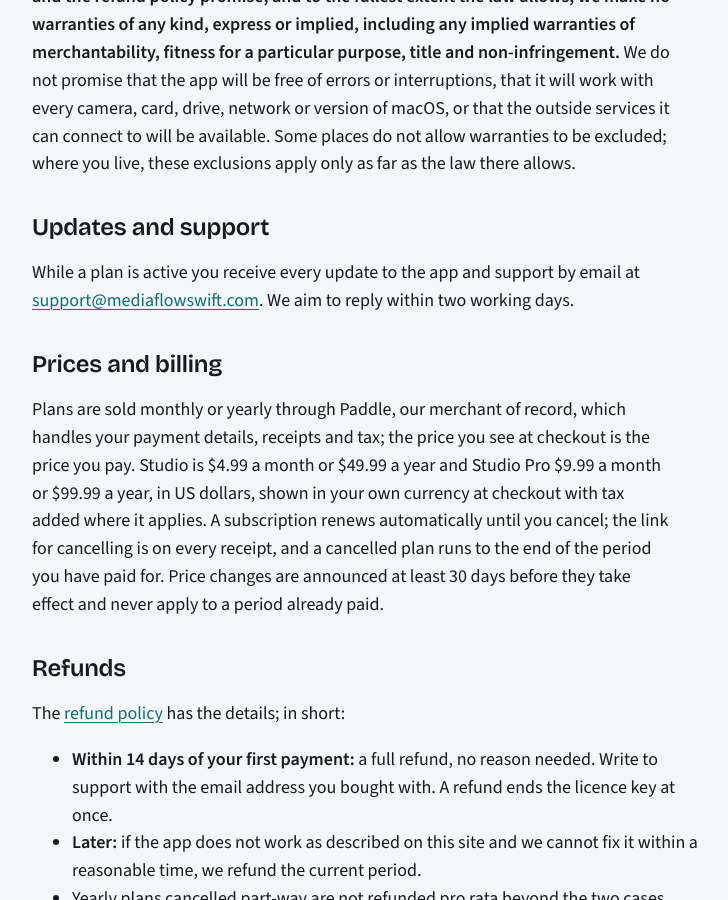
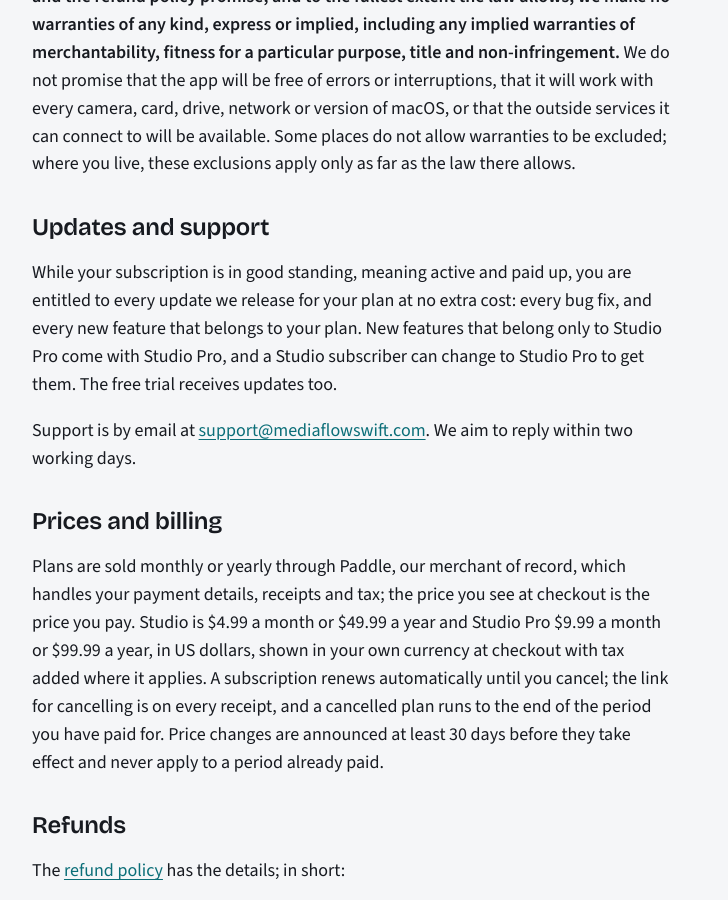
Before and after one commit to mwmike/mediaflowswift.com, a Jekyll site: the page terms.html, which Jekyll copies as it is, in a window 1280 px wide and 900 px high, scrolled down 1340 px. Shown: the whole window, without its empty margins (80-808 px from the left). Built offline with Jekyll 4.4.1, drawn with Linux system fonts in a browser that asks for light colours.

Commit message:
Terms: a subscription in good standing gets every bug fix and every new feature in its plan
Co-Authored-By: Claude Opus 5.5 <noreply@anthropic.com>

```diff
--- a/terms.html
+++ b/terms.html
@@ -49,7 +49,8 @@
   <p><strong>MediaFlowSwift is provided &ldquo;as is&rdquo; and &ldquo;as available&rdquo;. Apart from what these terms and the refund policy promise, and to the fullest extent the law allows, we make no warranties of any kind, express or implied, including any implied warranties of merchantability, fitness for a particular purpose, title and non-infringement.</strong> We do not promise that the app will be free of errors or interruptions, that it will work with every camera, card, drive, network or version of macOS, or that the outside services it can connect to will be available. Some places do not allow warranties to be excluded; where you live, these exclusions apply only as far as the law there allows.</p>
 
   <h2>Updates and support</h2>
-  <p>While a plan is active you receive every update to the app and support by email at <a href="mailto:support@mediaflowswift.com">support@mediaflowswift.com</a>. We aim to reply within two working days.</p>
+  <p>While your subscription is in good standing, meaning active and paid up, you are entitled to every update we release for your plan at no extra cost: every bug fix, and every new feature that belongs to your plan. New features that belong only to Studio Pro come with Studio Pro, and a Studio subscriber can change to Studio Pro to get them. The free trial receives updates too.</p>
+  <p>Support is by email at <a href="mailto:support@mediaflowswift.com">support@mediaflowswift.com</a>. We aim to reply within two working days.</p>
 
   <h2>Prices and billing</h2>
   <p>Plans are sold monthly or yearly through Paddle, our merchant of record, which handles your payment details, receipts and tax; the price you see at checkout is the price you pay. Studio is $4.99 a month or $49.99 a year and Studio Pro $9.99 a month or $99.99 a year, in US dollars, shown in your own currency at checkout with tax added where it applies. A subscription renews automatically until you cancel; the link for cancelling is on every receipt, and a cancelled plan runs to the end of the period you have paid for. Price changes are announced at least 30 days before they take effect and never apply to a period already paid.</p>
```
